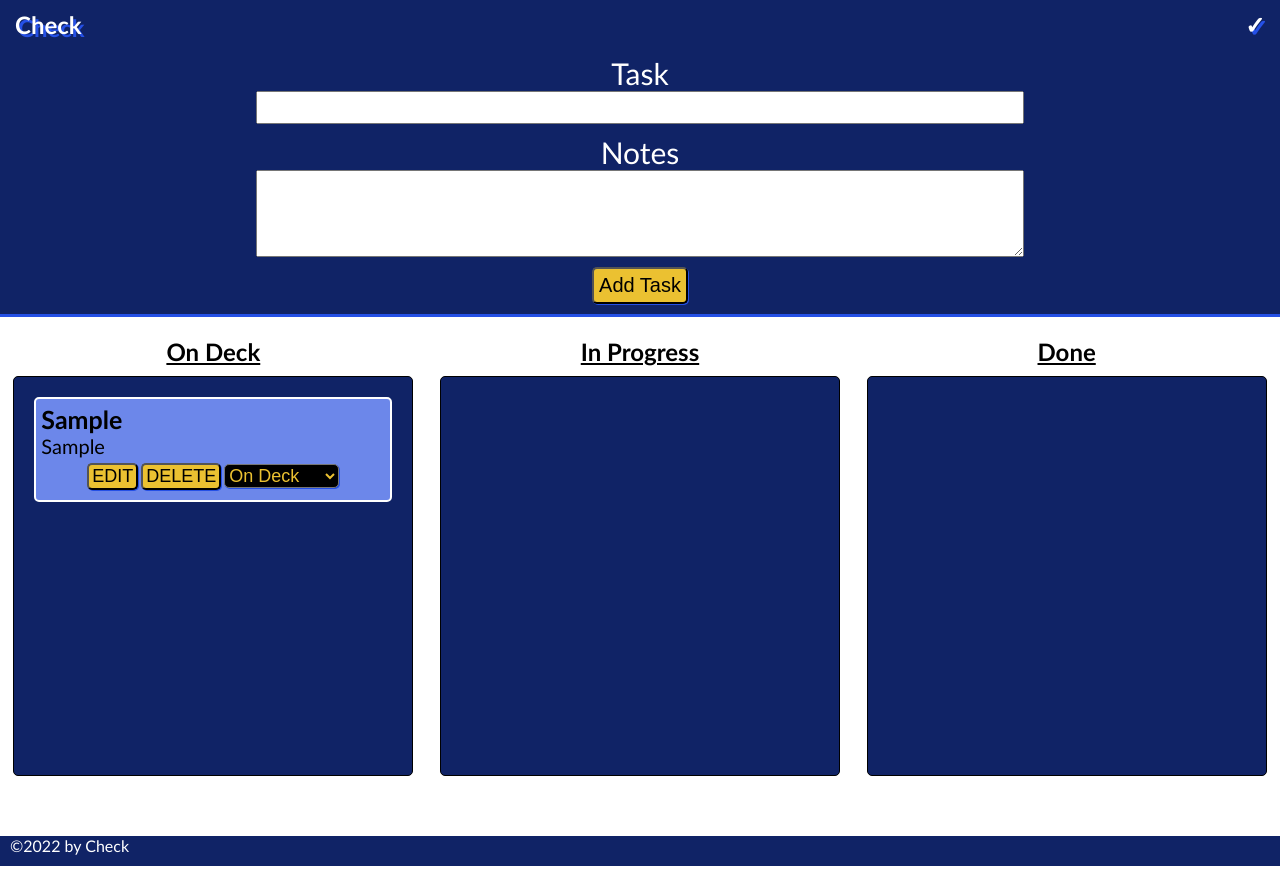
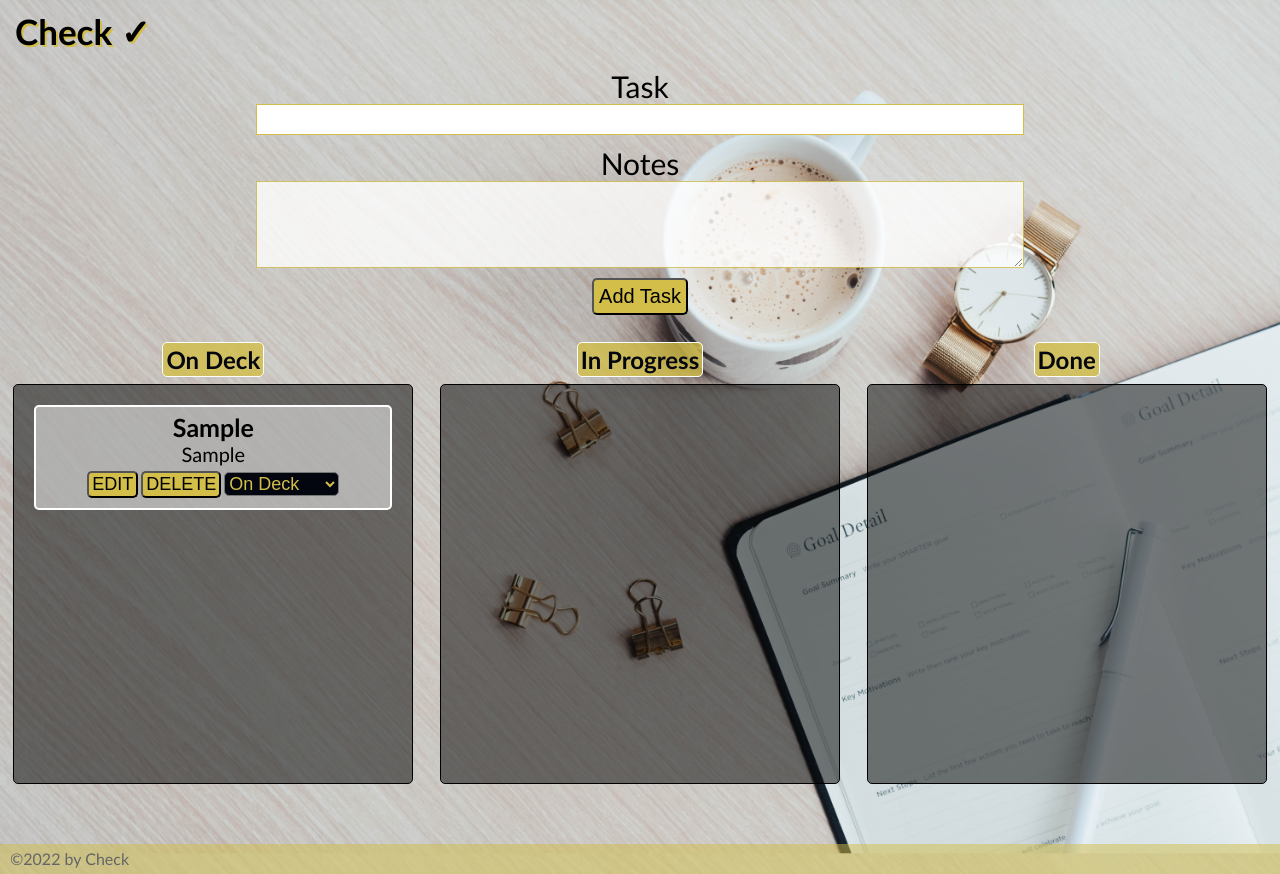
Before and after one commit to jamesIVdeveloper/check, a plain HTML site: page index.html in a window 1280 px wide. Both pictures are taken after typing "Sample", "Sample" into the empty fields and a click on the button "Add Task". Drawn offline with nearby package versions, Linux system fonts and the light colour scheme.

Commit message:
styling changes

```diff
--- a/assets/css/style.css
+++ b/assets/css/style.css
@@ -5,9 +5,9 @@
 }
 
 :root {
-  --primary-color: #102366;
-  --secondary-color: #6c87ea;
-  --complimentary-color: #2550e6;
+  --primary-color: #03060f;
+  --secondary-color: #ffe13a;
+  --complimentary-color: #d2be49;
 }
 
 html,
@@ -22,23 +22,21 @@ header {
   display: flex;
   justify-content: space-between;
   padding: 10px 15px;
-  color: white;
-  background-color: var(--primary-color);
+  color: black;
 }
 
 header h2 {
-  text-shadow: 3px 3px var(--complimentary-color);
+  font-size: 35px;
+  text-shadow: 2px 2px var(--complimentary-color);
 }
 
 /* task form */
 
 #create-new-task-form {
   font-size: 30px;
-  color: white;
-  background-color: var(--primary-color);
+  color: black;
   text-align: center;
   padding: 0 20% 10px 20%;
-  border-bottom: 3px solid var(--complimentary-color);
 }
 
 .form-item {
@@ -49,11 +47,14 @@ header h2 {
 }
 
 #new-task-input {
+  border: 1px solid var(--complimentary-color);
   font-size: 25px;
 }
 
 #notes-input {
+  border: 1px solid var(--complimentary-color);
   font-size: 15px;
+  opacity: 0.8;
 }
 
 #add-task-btn {
@@ -61,8 +62,12 @@ header h2 {
   font-size: 20px;
   color: black;
   border-radius: 5px;
-  background-color: #ebc131;
-  box-shadow: 1px 1px var(--complimentary-color);
+  background-color: var(--complimentary-color);
+}
+
+#add-task-btn:hover {
+  cursor: pointer;
+  background-color: var(--complimentary-color);
 }
 
 /* main */
@@ -76,11 +81,18 @@ main {
   justify-content: space-around;
   flex-wrap: wrap;
   padding: 20px 0;
+  text-align: center;
 }
 
-.lists h2 {
-  text-align: center;
-  text-decoration: underline;
+.on-deck h2,
+.in-progress h2,
+.done h2 {
+  color: var(--primary-color);
+  display: inline;
+  padding: 2px 3px;
+  border: 1px solid white;
+  border-radius: 5px;
+  background-color: rgb(210, 190, 73, 0.8);
 }
 
 ul {
@@ -89,14 +101,14 @@ ul {
   width: 400px;
   min-height: 400px;
   border: 1px solid black;
-  background-color: var(--primary-color);
+  background-color: rgba(0, 0, 0, 0.5);
   padding: 10px 10px;
   margin: 10px;
   border-radius: 5px;
 }
 
 ul li {
-  background-color: var(--secondary-color);
+  background-color: rgba(255, 255, 255, 0.5);
   border: 2px solid white;
   border-radius: 5px;
   padding: 5px 5px 10px 5px;
@@ -119,39 +131,50 @@ ul li {
 .task-actions button {
   font-size: 18px;
   padding: 1px 3px;
+  cursor: pointer;
 }
 
 .edit-btn {
   color: black;
   border-radius: 5px;
-  background-color: #ebc131;
-  box-shadow: 1px 1px var(--complimentary-color);
+  background-color: var(--complimentary-color);
 }
 
 .delete-btn {
   margin-left: 3px;
   color: black;
   border-radius: 5px;
-  background-color: #ebc131;
-  box-shadow: 1px 1px var(--complimentary-color);
+  background-color: var(--complimentary-color);
 }
 
 .select-status {
   font-size: 18px;
   margin-left: 3px;
   border-radius: 5px;
-  color: #ebc131;
-  background-color: black;
-  box-shadow: 1px 1px var(--complimentary-color);
+  color: var(--complimentary-color);
+  background-color: var(--primary-color);
+  cursor: pointer;
 }
 
 /* footer */
 
 footer {
-  color: white;
-  background-color: var(--primary-color);
+  color: var(--primary-color);
+  background-color: var(--complimentary-color);
   height: 30px;
   padding-left: 10px;
   padding-top: -30px;
   position: relative;
+  opacity: 0.5;
 }
+
+footer p {
+  padding-top: 5px;
+}
+
+@media screen and (min-width: 480px) {
+  body {
+    background: url(../images/bg.jpg) no-repeat center center fixed;
+    background-size: cover;
+  }
+}
--- a/index.html
+++ b/index.html
@@ -9,8 +9,7 @@
   </head>
   <body>
     <header>
-      <h2>Check</h2>
-      <h2>&#10003;</h2>
+      <h2>Check &#10003;</h2>
     </header>
     <main class="page-content" id="page-content">
       <form id="create-new-task-form">
@@ -53,7 +52,9 @@
         </div>
       </section>
     </main>
-    <footer>&copy;2022 by Check</footer>
+    <footer>
+      <p>&copy;2022 by Check</p>
+    </footer>
     <script
       src="https://code.jquery.com/jquery-3.6.0.min.js"
       integrity="sha256-/xUj+3OJU5yExlq6GSYGSHk7tPXikynS7ogEvDej/m4="
```
Also changed, not shown: assets/images/bg.jpg (added).
